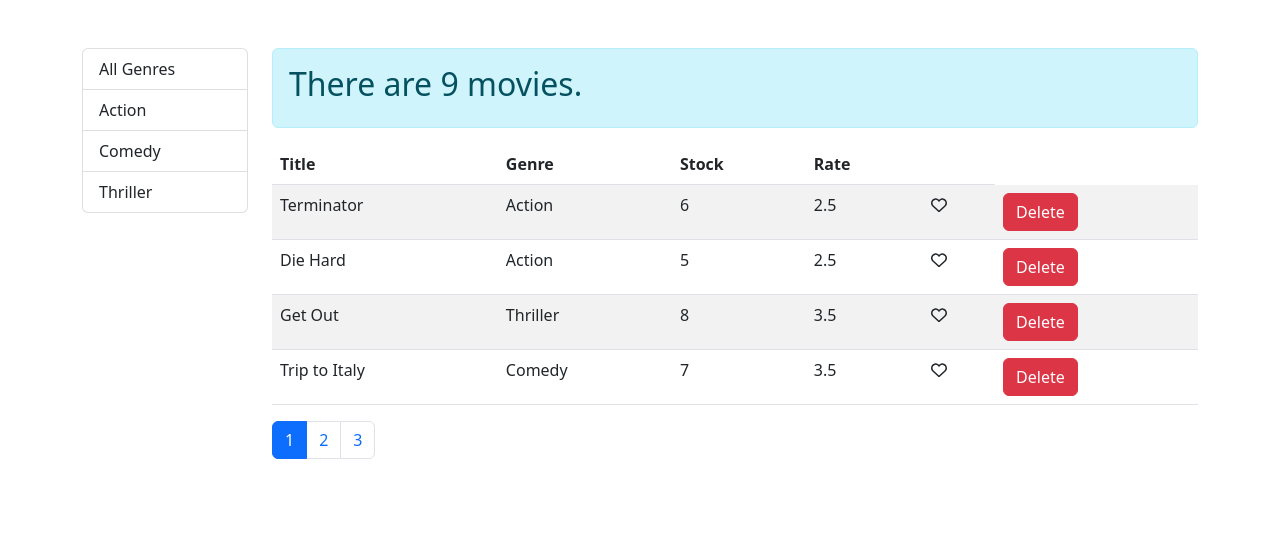
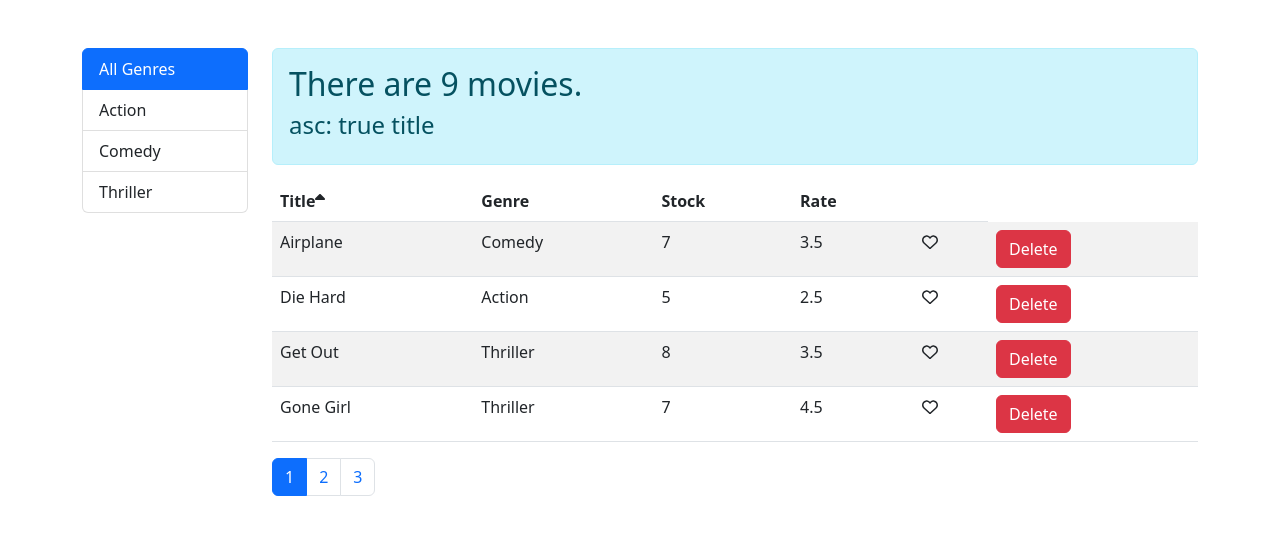
Before and after one commit to omr-dev/m-movies, a React (Vite) app: page / in a window 1280 px wide. Shown: the top 534 px of the page. Built offline with nearby package versions, Linux system fonts and the light colour scheme.

Commit message:
sorting in

```diff
--- a/src/App.tsx
+++ b/src/App.tsx
@@ -5,11 +5,16 @@ import './App.scss'
 
 import {Col, Container, Row} from 'react-bootstrap';
 
-import {Movies} from './components/Movies';
+import {Movies,  SortColumn} from './components/Movies';
 import GenresList from './components/GenresList'
+import {useState} from 'react';
+import {GenreName} from './services/fakeGenreService';
 
 
 function App() {
+    const [activeGenre,setActiveGenre]=useState<GenreName|null>(null);
+    const [sortColumn,setSortColumn]=useState<SortColumn>("title");
+    const [isAscSort,setIsAscSort]=useState(true);
 
 
 
@@ -18,11 +23,11 @@ function App() {
 <Container>
     <Row className="mt-5">
         <Col md={2}>
-            <GenresList/>
+            <GenresList activeGenre={activeGenre} setActiveGenre={setActiveGenre}/>
         </Col>
         <Col>
 
-            <Movies />
+            <Movies activeGenre={activeGenre} sortColumn={sortColumn} setSortColumn={setSortColumn} isAscSort={isAscSort} setIsAscSort={setIsAscSort} />
         </Col>
     </Row>
 
--- a/src/components/GenresList.tsx
+++ b/src/components/GenresList.tsx
@@ -1,13 +1,18 @@
 import {ListGroup} from 'react-bootstrap';
-import {getGenres} from '../services/fakeGenreService';
+import {GenreName, getGenres} from '../services/fakeGenreService';
+type propsGenresList={
+    activeGenre:GenreName|null;
+    setActiveGenre:(genre:GenreName|null)=>void;
+}
 
-const GenresList=()=>{
-    const genres=getGenres();
+const GenresList=({activeGenre,setActiveGenre}:propsGenresList)=>{
+
     return (<div>
         <ListGroup>
-            <ListGroup.Item>All Genres</ListGroup.Item>
-            {genres.map((genre,index)=>{
-            return <ListGroup.Item key={index}>{genre.name}</ListGroup.Item>
+            <ListGroup.Item active={activeGenre===null} onClick={()=>{setActiveGenre(null)}} style={{cursor:"pointer"}}>All Genres</ListGroup.Item>
+
+            {getGenres().map((genre,index)=>{
+            return <ListGroup.Item key={index} active={activeGenre===genre.name} onClick={()=>{setActiveGenre(genre.name)}} style={{cursor:"pointer"}}>{genre.name}</ListGroup.Item>
             })}
 
 
--- a/src/components/Movies.tsx
+++ b/src/components/Movies.tsx
@@ -1,15 +1,31 @@
+import {useEffect, useRef, useState} from 'react';
 import Table from 'react-bootstrap/Table';
 import {Button} from 'react-bootstrap';
+import Alert from 'react-bootstrap/Alert';
+import {FontAwesomeIcon} from '@fortawesome/react-fontawesome';
+import {faSortDown} from '@fortawesome/free-solid-svg-icons';
+import{faSortUp} from '@fortawesome/free-solid-svg-icons';
 import {deleteMovie, getMovies, Movie} from '../services/fakeMovieService';
-import {useEffect, useState} from 'react';
-import Alert from 'react-bootstrap/Alert';
 
 
 import {LikeButton} from './LikeButton';
 import PaginationBar from './PaginationBar';
+import {GenreName} from '../services/fakeGenreService';
+export type SortColumn ="title"|"genre"|"stock"|"rate";
 
-export const Movies = () => {
-    const [movies, setMovies] = useState<Movie[] | null>(null);
+type propsMovies = {
+    activeGenre: GenreName|null;
+    sortColumn:SortColumn;
+    isAscSort:boolean;
+    setIsAscSort:(newSortKind:boolean)=>void;
+    setSortColumn:(newSortColumn:SortColumn)=>void;
+}
+
+export const Movies = ({activeGenre,sortColumn, setSortColumn,isAscSort,setIsAscSort}: propsMovies) => {
+    const refGenreFirstUpdate = useRef(true);
+    const refMoviesFirstUpdate = useRef(true);
+    const [movies, setMovies] = useState<Movie[] | null>([...getMovies()]);
+    const [filteredMovies, setFilteredMovies] = useState<Movie[] | null>(movies && [...movies]);
 
     const [activePage, setActivePage] = useState(1);
     const PAGE_SIZE = 4;
@@ -17,20 +33,55 @@ export const Movies = () => {
 
 
     useEffect(() => {
-        const moviesInDb = getMovies();
 
-        setMovies(moviesInDb.map((movie) => {
-            return {...movie, isLiked: false};
-        }));
+        if (!refGenreFirstUpdate.current && movies) {
+            if(activeGenre){
+                const newFilteredMovies=[...movies].filter(movie => movie.genre.name === activeGenre);
+                setFilteredMovies(newFilteredMovies);
+            }else{
+                setFilteredMovies([...movies]);
+            }
+        }
 
-    }, []);
+        if (refGenreFirstUpdate.current) {
+            refGenreFirstUpdate.current = false;
+            return;
+        }
+    }, [activeGenre]);
+    useEffect(() => {
+        if (!refMoviesFirstUpdate.current && movies) {
+            if(!activeGenre){
+                setFilteredMovies([...movies]);
+            }else{
+                setFilteredMovies([...movies].filter(movie => movie.genre.name === activeGenre))
+            }
 
-    useEffect(() => {
-        console.log("activePage :", activePage);
-    }, [activePage]);
+
+        }
+        if (refMoviesFirstUpdate.current) {
+            refMoviesFirstUpdate.current = false;
+            return;
+        }
+    }, [movies]);
+useEffect(()=>{
+    if(filteredMovies)
+    setFilteredMovies(getSortedMovies(filteredMovies,sortColumn,isAscSort));
+    // if (!refSortFirstUpdate.current && filteredMovies) {
+    //
+    //     setFilteredMovies(getSortedMovies(filteredMovies,sortColumn,isAscSort));
+    //     }
+    //
+    //
+    // if (refSortFirstUpdate.current) {
+    //     refSortFirstUpdate.current = false;
+    //     return;
+    // }
+},[sortColumn,isAscSort])
+
     const handleDelete = (id: string) => {
         if (movies) {
             setMovies(deleteMovie({movies, id}));
+
         }
 
 
@@ -48,30 +99,118 @@ export const Movies = () => {
             setMovies(updatedMovies);
         }
     };
+    const getSortIcon=(colName:SortColumn)=>{
+    if (colName!==sortColumn){
+        return null;
+    }else if(isAscSort){
+        return <FontAwesomeIcon icon={faSortUp}/>;
+    }else {
+        return <FontAwesomeIcon icon={faSortDown}/>;
+
+    }
+    }
+
+const handleSort=(newSortColumn:SortColumn)=>{
+    console.log("handle sort calisti : ", newSortColumn,sortColumn,isAscSort);
+    if(newSortColumn===sortColumn){
+        setIsAscSort(!isAscSort);
+    }
+    setSortColumn(newSortColumn);
 
 
+}
+
+const getSortedMovies=(unsortedMovies:Movie[],sortingCol:SortColumn,isAscending:boolean)=>{
+        let sortedMovies=[...unsortedMovies];
+        if(isAscending){
+
+            switch (sortingCol) {
+                case  "title": {
+
+                   sortedMovies= [...unsortedMovies].sort((a: Movie, b: Movie) =>
+                        a.title.localeCompare(b.title));
+
+                    break;
+                }
+                case "genre": {
+                    sortedMovies= ([...unsortedMovies].sort((a: Movie, b: Movie) => a.genre.name.localeCompare(b.genre.name)));
+
+                    break;
+                }
+                case "stock": {
+                    sortedMovies= ([...unsortedMovies].sort((a: Movie, b: Movie) => a.numberInStock - b.numberInStock));
+
+                    break;
+                }
+                case "rate": {
+                    sortedMovies= ([...unsortedMovies].sort((a: Movie, b: Movie) => a.dailyRentalRate - b.dailyRentalRate));
+
+                    break;
+                }
+                default: {
+                    break
+                }
+
+            }
+        }else{
+            //DESCENDING SORTING
+            switch (sortingCol) {
+                case  "title": {
+
+                    sortedMovies=[...unsortedMovies].sort((a: Movie, b: Movie) =>
+                        b.title.localeCompare(a.title));
+
+                    break;
+                }
+                case "genre": {
+                    sortedMovies=[...unsortedMovies].sort((a: Movie, b: Movie) => b.genre.name.localeCompare(a.genre.name));
+
+                    break;
+                }
+                case "stock": {
+                    sortedMovies=[...unsortedMovies].sort((a: Movie, b: Movie) => b.numberInStock - a.numberInStock);
+
+                    break;
+                }
+                case "rate": {
+                    sortedMovies=[...unsortedMovies].sort((a: Movie, b: Movie) => b.dailyRentalRate - a.dailyRentalRate);
+
+                    break;
+                }
+                default: {
+                    break
+                }
+
+            }
+        }
+        return sortedMovies;
+
+
+}
     return (
         <>
             <Alert key="info" variant={movies ? "info" : "danger"}>
                 <h2>There are {movies ? movies.length : "no"} movies.</h2>
+                <h4>{"asc: " + isAscSort+" "+sortColumn}</h4>
             </Alert>
 
 
             <Table striped hover>
                 <thead>
                 <tr>
-                    <th>Title</th>
-                    <th>Genre</th>
-                    <th>Stock</th>
-                    <th>Rate</th>
+                    <th onClick={()=>handleSort("title")}>Title{getSortIcon("title")}</th>
+                    <th onClick={()=>handleSort("genre")}>Genre{getSortIcon("genre")}</th>
+                    <th onClick={()=>handleSort("stock")}>Stock{getSortIcon("stock")}</th>
+                    <th onClick={()=>handleSort("rate")}>Rate{getSortIcon("rate")}</th>
                     <th></th>
                 </tr>
                 </thead>
                 <tbody>
-                {movies?.map((movie, index) => {
+                {filteredMovies?.map((movie, index) => {
                     if (index >= activePage * PAGE_SIZE || index <= (activePage - 1) * PAGE_SIZE - 1) {
                         return null;
                     }
+
                     return (<tr key={movie._id}>
 
                         <td>{movie.title}</td>
@@ -88,11 +227,10 @@ export const Movies = () => {
 
                 </tbody>
             </Table>
-            {movies&&  <PaginationBar activePage={activePage} pageSize={PAGE_SIZE} itemsCount={movies?.length} setActivePage={setActivePage}/>}
-
+            {filteredMovies && <PaginationBar activePage={activePage} pageSize={PAGE_SIZE} itemsCount={filteredMovies?.length} setActivePage={setActivePage}/>}
 
 
         </>);
 
 
-}
+};
--- a/src/components/PaginationBar.tsx
+++ b/src/components/PaginationBar.tsx
@@ -6,28 +6,26 @@ type propsPaginationBar={
     pageSize:number;
     itemsCount:number;
 }
+const calculatePageCount=(itemsCount:number,pageSize:number)=>{
+    return Math.ceil(itemsCount / pageSize);
 
+}
 const PaginationBar = ({activePage, setActivePage, pageSize,itemsCount}:propsPaginationBar) => {
     const firstUpdate=useRef(true);
-    const [pageCount,setPageCount]=useState(Math.ceil(itemsCount / pageSize))
+    const [pageCount,setPageCount]=useState(calculatePageCount(itemsCount,pageSize))
 useEffect(()=>{
     setPageCount(Math.ceil(itemsCount / 4));
 },[itemsCount])
 
     useEffect(()=>{
-        console.log("pageCount useEffect i calisti");
         if(!firstUpdate.current)
-        setActivePage(activePage-1);
+        setActivePage(1);
         if(firstUpdate.current){
             firstUpdate.current=false;
             return;
         }
     },[pageCount])
-    //////////////////////////
 
-    // let active = 1;
-    // const pageSize = 4;
-    // const pageCount=Math.ceil(movies.length / pageSize);
     let items = [];
     for (let number = 1; number <= pageCount; number++) {
         items.push(
@@ -39,12 +37,7 @@ useEffect(()=>{
         );
     }
 
-    // const paginationBasic = (
-    //
-    // );
 
-    //render(paginationBasic);
-    //////////////////////////////
     return (
         <div>
             {pageCount>1&&  <Pagination>{items}</Pagination>}
--- a/src/services/fakeGenreService.ts
+++ b/src/services/fakeGenreService.ts
@@ -1,7 +1,12 @@
+export enum GenreName {
+  Action="Action",
+    Comedy="Comedy",
+    Thriller="Thriller"
+}
 export const genres = [
-  { _id: "5b21ca3eeb7f6fbccd471818", name: "Action" },
-  { _id: "5b21ca3eeb7f6fbccd471814", name: "Comedy" },
-  { _id: "5b21ca3eeb7f6fbccd471820", name: "Thriller" }
+  { _id: "5b21ca3eeb7f6fbccd471818", name: GenreName.Action },
+  { _id: "5b21ca3eeb7f6fbccd471814", name: GenreName.Comedy},
+  { _id: "5b21ca3eeb7f6fbccd471820", name: GenreName.Thriller }
 ];
 
 export function getGenres() {
--- a/src/services/fakeMovieService.ts
+++ b/src/services/fakeMovieService.ts
@@ -15,8 +15,8 @@ const movies: Movie[] = [
         genre: {_id: "5b21ca3eeb7f6fbccd471818", name: "Action"},
         numberInStock: 6,
         dailyRentalRate: 2.5,
-        publishDate: "2018-01-03T19:04:28.809Z"
-    },
+        publishDate: "2018-01-03T19:04:28.809Z",
+        isLiked:true    },
     {
         _id: "5b21ca3eeb7f6fbccd471816",
         title: "Die Hard",
```
